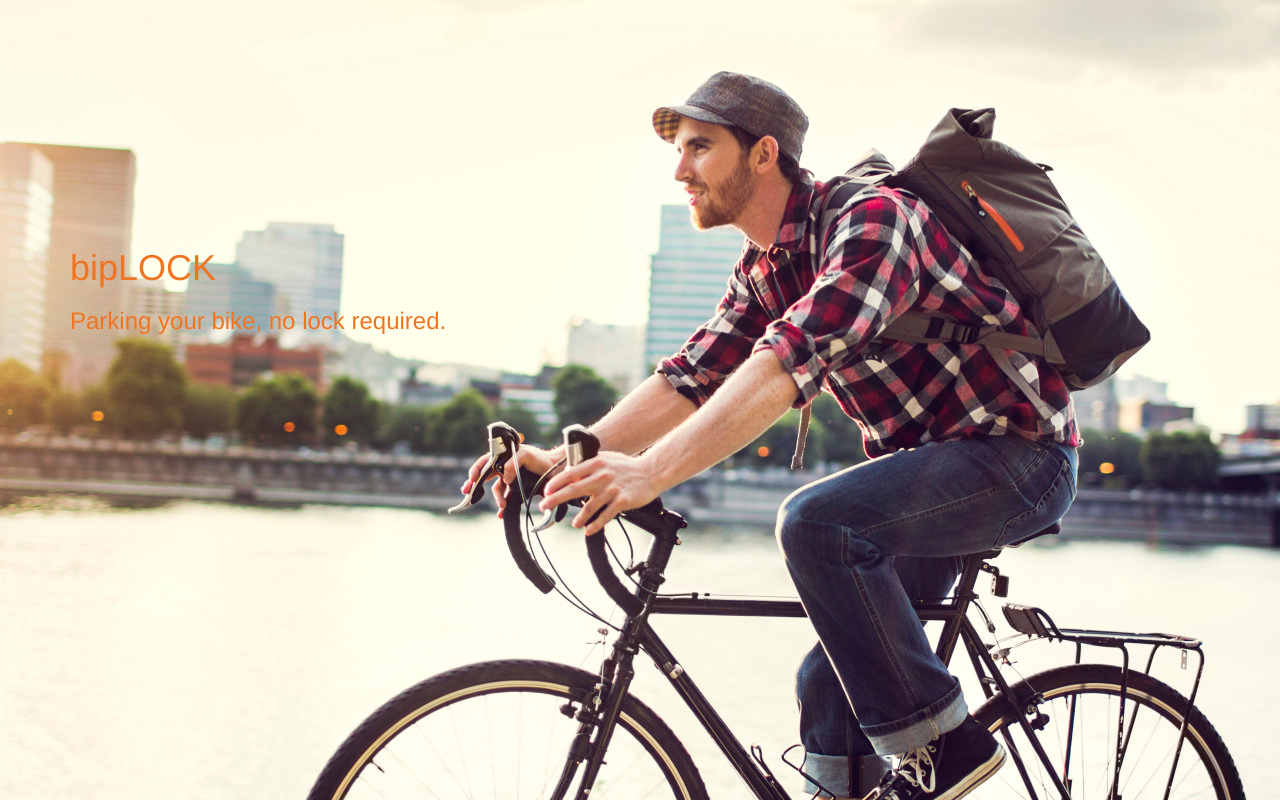
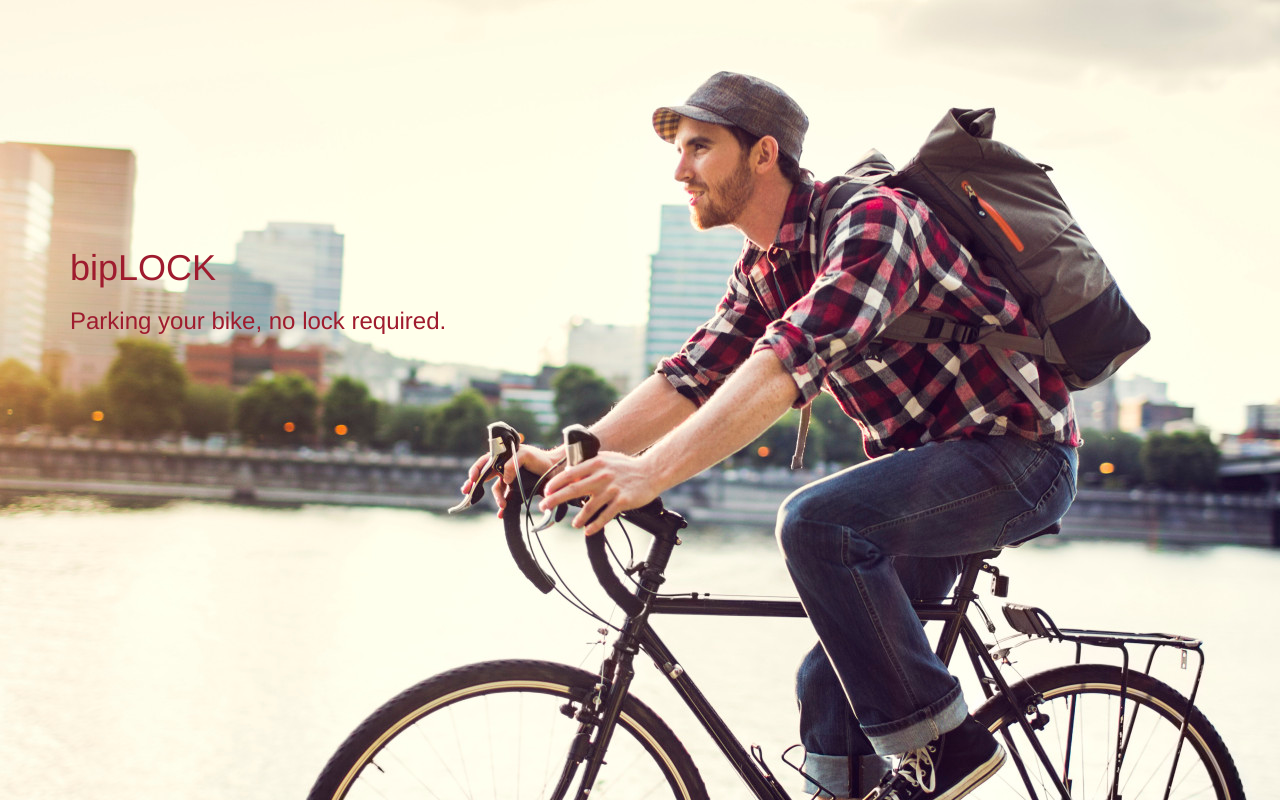
Before and after one commit to lbutetroch/lbutetroch.github.io, a plain HTML site: page index.html in a window 1280 px wide. Drawn offline with nearby package versions, Linux system fonts and the light colour scheme.

Commit message:
Red Color

```diff
--- a/style.css
+++ b/style.css
@@ -2,7 +2,7 @@
 	text-align: left;
 	padding-top: 20%;
 	padding-bottom: 10%;
-	color: #f07522;
+	color: #9f1b2e;
 }
 body {
 	background: url(BicycleCity.jpg) no-repeat top;
```
